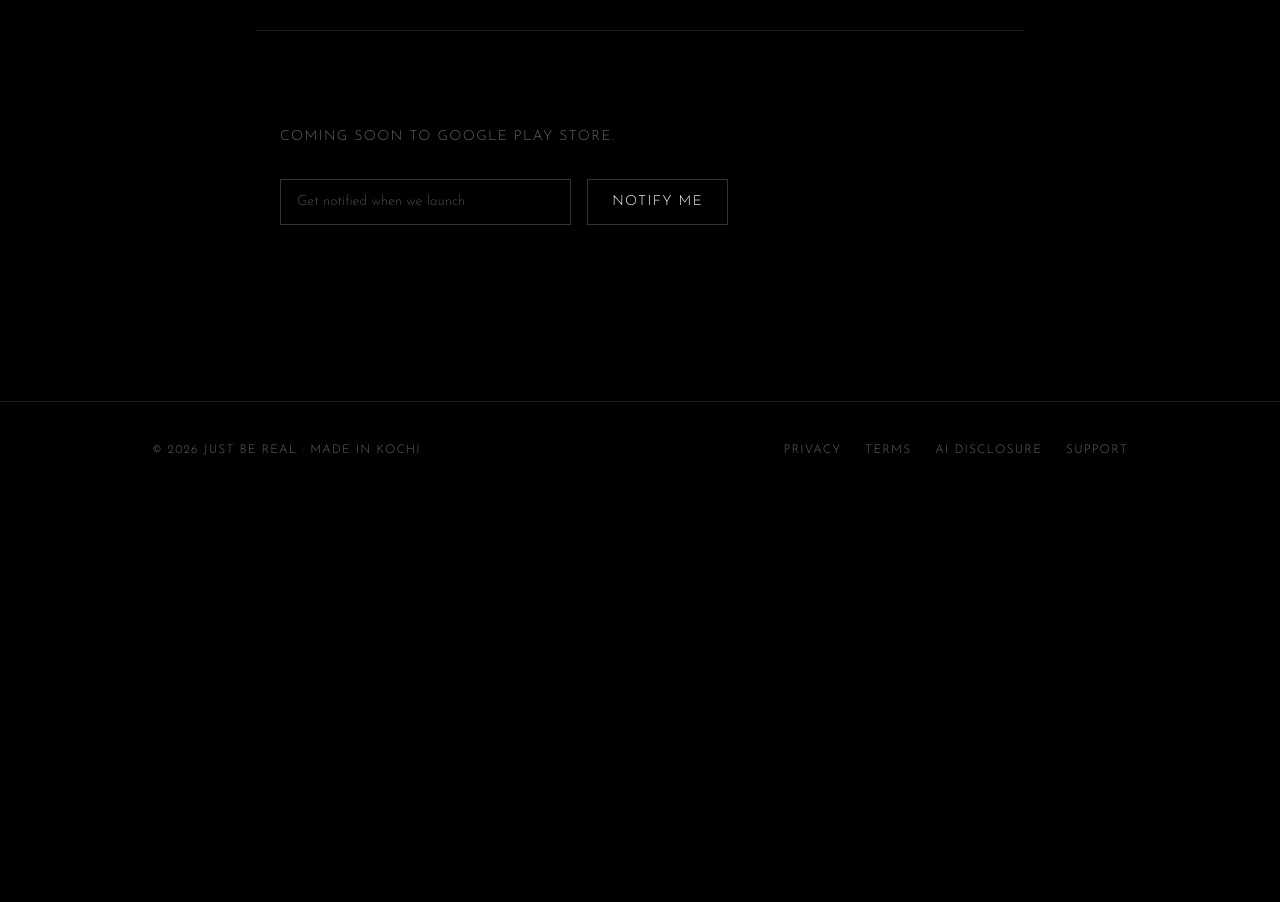
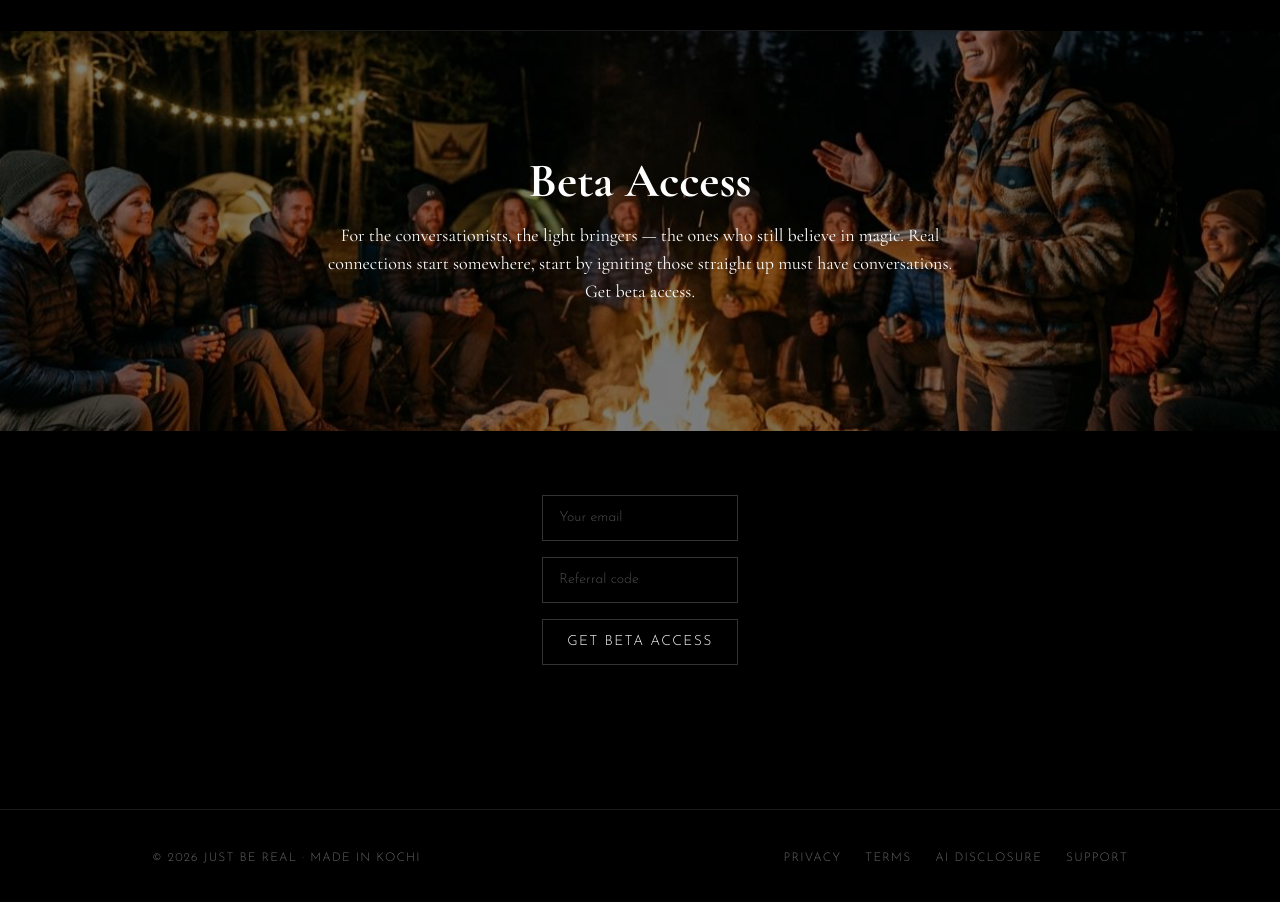
Before and after one commit to Anooppjay/justbereal-website, a Next.js app: page / in a window 1280 px wide. Shown: the part 2440-3342 px from the top of the page. Before the commit the page ends 2938 px from the top, so only its background shows below. Built offline with nearby package versions, Linux system fonts and the light colour scheme.

Commit message:
Beta signup: API route, admin page with basic auth, KV storage, BetaSignupForm component, beta-download page, landing section restructured with hero2 banner + writeup + form below

```diff
--- /dev/null
+++ b/app/admin/beta-signups/page.tsx
@@ -0,0 +1,34 @@
+import { kv } from '@vercel/kv';
+
+export const dynamic = 'force-dynamic';
+
+export default async function BetaSignupsPage() {
+  const signups = await kv.lrange('beta_signups', 0, -1);
+  const parsed = signups.map((s: any) =>
+    typeof s === 'string' ? JSON.parse(s) : s
+  );
+
+  return (
+    <main className="min-h-screen bg-black text-white p-8">
+      <h1 className="text-3xl font-serif mb-6">Beta Signups ({parsed.length})</h1>
+      <table className="w-full text-left border-collapse">
+        <thead>
+          <tr className="border-b border-white/30">
+            <th className="py-2 pr-4">Timestamp</th>
+            <th className="py-2 pr-4">Email</th>
+            <th className="py-2">Code</th>
+          </tr>
+        </thead>
+        <tbody>
+          {parsed.map((s: any, i: number) => (
+            <tr key={i} className="border-b border-white/10">
+              <td className="py-2 pr-4">{new Date(s.timestamp).toLocaleString()}</td>
+              <td className="py-2 pr-4">{s.email}</td>
+              <td className="py-2">{s.code}</td>
+            </tr>
+          ))}
+        </tbody>
+      </table>
+    </main>
+  );
+}
--- /dev/null
+++ b/app/api/beta-signup/route.ts
@@ -0,0 +1,35 @@
+import { NextRequest, NextResponse } from 'next/server';
+import { kv } from '@vercel/kv';
+
+export async function POST(req: NextRequest) {
+  try {
+    const { email, code } = await req.json();
+
+    if (!email || !code) {
+      return NextResponse.json({ error: 'Email and code required' }, { status: 400 });
+    }
+
+    const validCodes = (process.env.VALID_REFERRAL_CODES || '').split(',').map(c => c.trim());
+    if (!validCodes.includes(code.trim().toUpperCase())) {
+      return NextResponse.json({ error: 'Invalid referral code' }, { status: 403 });
+    }
+
+    const emailRegex = /^[^\s@]+@[^\s@]+\.[^\s@]+$/;
+    if (!emailRegex.test(email)) {
+      return NextResponse.json({ error: 'Invalid email' }, { status: 400 });
+    }
+
+    const signup = {
+      email: email.trim().toLowerCase(),
+      code: code.trim().toUpperCase(),
+      timestamp: new Date().toISOString(),
+    };
+
+    await kv.lpush('beta_signups', JSON.stringify(signup));
+
+    return NextResponse.json({ success: true });
+  } catch (err) {
+    console.error('Beta signup error:', err);
+    return NextResponse.json({ error: 'Server error' }, { status: 500 });
+  }
+}
--- /dev/null
+++ b/app/beta-download/page.tsx
@@ -0,0 +1,50 @@
+export const dynamic = 'force-dynamic';
+
+export default function BetaDownloadPage() {
+  const apkUrl = process.env.BETA_APK_URL || '#';
+
+  return (
+    <div className="bg-black text-white">
+      <section className="max-w-3xl mx-auto px-6 py-24">
+        <h1 className="font-serif font-bold text-5xl sm:text-6xl mb-6">
+          Welcome to the beta
+        </h1>
+        <p className="font-sans font-light text-xl text-white/80 mb-12">
+          Thanks for joining. Real conversations start here.
+        </p>
+
+        <a
+          href={apkUrl}
+          className="inline-block font-sans font-light text-sm tracking-widest uppercase border border-white/20 px-8 py-4 hover:bg-white hover:text-black transition-colors mb-16"
+        >
+          Download APK
+        </a>
+
+        <div className="mb-12">
+          <h2 className="font-serif font-bold text-2xl sm:text-3xl mb-6">
+            How to install on Android
+          </h2>
+          <ol className="font-sans font-light text-xl text-white/80 space-y-3 list-decimal list-inside">
+            <li>Tap the Download APK button above</li>
+            <li>When prompted, allow installation from this source</li>
+            <li>Open the downloaded file and install</li>
+            <li>Launch Just Be Real</li>
+          </ol>
+        </div>
+
+        <div>
+          <h2 className="font-serif font-bold text-2xl sm:text-3xl mb-6">Beta notes</h2>
+          <p className="font-sans font-light text-xl text-white/80 mb-3">
+            This is an early build. Expect bugs and incomplete features.
+          </p>
+          <p className="font-sans font-light text-xl text-white/80">
+            Share feedback at{' '}
+            <a href="mailto:justberealtest@gmail.com" className="underline underline-offset-4">
+              justberealtest@gmail.com
+            </a>
+          </p>
+        </div>
+      </section>
+    </div>
+  );
+}
--- /dev/null
+++ b/app/components/BetaSignupForm.tsx
@@ -0,0 +1,68 @@
+'use client';
+
+import { useState } from 'react';
+import { useRouter } from 'next/navigation';
+
+export default function BetaSignupForm() {
+  const router = useRouter();
+  const [email, setEmail] = useState('');
+  const [code, setCode] = useState('');
+  const [status, setStatus] = useState<'idle' | 'loading' | 'error'>('idle');
+  const [errorMsg, setErrorMsg] = useState('');
+
+  const handleSubmit = async (e: React.FormEvent) => {
+    e.preventDefault();
+    setStatus('loading');
+    setErrorMsg('');
+
+    try {
+      const res = await fetch('/api/beta-signup', {
+        method: 'POST',
+        headers: { 'Content-Type': 'application/json' },
+        body: JSON.stringify({ email, code }),
+      });
+
+      if (res.ok) {
+        router.push('/beta-download');
+      } else {
+        const data = await res.json();
+        setErrorMsg(data.error || 'Something went wrong.');
+        setStatus('error');
+      }
+    } catch {
+      setErrorMsg('Network error. Please try again.');
+      setStatus('error');
+    }
+  };
+
+  return (
+    <form onSubmit={handleSubmit} className="flex flex-col gap-4 max-w-md">
+      <input
+        type="email"
+        placeholder="Your email"
+        value={email}
+        onChange={(e) => setEmail(e.target.value)}
+        required
+        className="bg-transparent border border-white/20 rounded-none px-4 py-3 font-sans font-light text-sm text-white placeholder-white/30 focus:outline-none focus:border-white/60 transition-colors"
+      />
+      <input
+        type="text"
+        placeholder="Referral code"
+        value={code}
+        onChange={(e) => setCode(e.target.value)}
+        required
+        className="bg-transparent border border-white/20 rounded-none px-4 py-3 font-sans font-light text-sm text-white placeholder-white/30 focus:outline-none focus:border-white/60 transition-colors"
+      />
+      <button
+        type="submit"
+        disabled={status === 'loading'}
+        className="font-sans font-light text-sm tracking-widest uppercase border border-white/20 px-6 py-3 hover:bg-white hover:text-black transition-colors disabled:opacity-50"
+      >
+        {status === 'loading' ? 'Submitting...' : 'Get beta access'}
+      </button>
+      {status === 'error' && (
+        <p className="font-sans text-sm text-red-400">{errorMsg}</p>
+      )}
+    </form>
+  );
+}
--- a/app/page.tsx
+++ b/app/page.tsx
@@ -1,3 +1,5 @@
+import BetaSignupForm from './components/BetaSignupForm';
+
 export const metadata = {
   title: "Just Be Real — Authentic human connections.",
 };
@@ -97,24 +99,22 @@ export default function Home() {
 
       <hr className="border-white/10 max-w-3xl mx-auto" />
 
-      {/* CTA */}
-      <section className="max-w-3xl mx-auto px-6 py-24">
-        <p className="font-sans font-light text-sm tracking-widest uppercase text-white/40 mb-8">
-          Coming soon to Google Play Store.
-        </p>
-        <form className="flex flex-col sm:flex-row gap-4 max-w-md">
-          <input
-            type="email"
-            placeholder="Get notified when we launch"
-            className="flex-1 bg-transparent border border-white/20 rounded-none px-4 py-3 font-sans font-light text-sm text-white placeholder-white/30 focus:outline-none focus:border-white/60 transition-colors"
-          />
-          <button
-            type="submit"
-            className="font-sans font-light text-sm tracking-widest uppercase border border-white/20 px-6 py-3 hover:bg-white hover:text-black transition-colors"
-          >
-            Notify me
-          </button>
-        </form>
+      {/* Beta signup — Block 1: image banner with overlay */}
+      <div className="relative w-full h-[40vh] sm:h-[50vh] bg-[url('/hero2.jpg')] bg-cover bg-center flex items-center justify-center">
+        <div className="absolute inset-0 bg-black/50" />
+        <div className="relative text-center px-6 max-w-2xl mx-auto">
+          <h2 className="font-serif font-bold text-4xl sm:text-5xl text-white mb-4">Beta Access</h2>
+          <p className="font-serif text-white text-base sm:text-lg leading-relaxed">
+            For the conversationists, the light bringers — the ones who still believe in magic.
+            Real connections start somewhere, start by igniting those straight up must have conversations.
+            Get beta access.
+          </p>
+        </div>
+      </div>
+
+      {/* Beta signup — Block 2: form */}
+      <section className="max-w-3xl mx-auto px-6 py-16 flex justify-center">
+        <BetaSignupForm />
       </section>
 
     </div>
--- a/package.json
+++ b/package.json
@@ -10,6 +10,7 @@
   },
   "dependencies": {
     "@tailwindcss/typography": "^0.5.19",
+    "@vercel/kv": "^1.0.0",
     "next": "14.2.35",
     "react": "^18",
     "react-dom": "^18",
```
Also changed, not shown: middleware.ts (added, +24 -0 lines), public/hero2.jpg (added), 1 other file (tests, documents, lock files or other folders).
